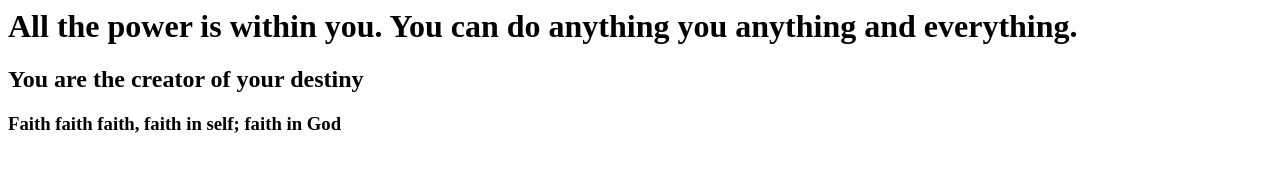
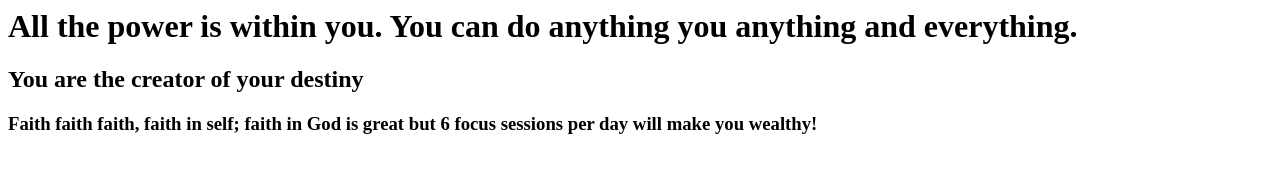
Before and after one commit to scarrington66/firstgitrepo, a plain HTML site: page index.html in a window 1280 px wide. Drawn offline with Linux system fonts and the light colour scheme.

Commit message:
Modified the 3rd message

```diff
--- a/index.html
+++ b/index.html
@@ -2,6 +2,6 @@
 	<body>
 		<h1>All the power is within you. You can do anything you anything and everything.</h1>
 		<h2>You are the creator of your destiny</h2>
-		<h3>Faith faith faith, faith in self; faith in God</h3>
+		<h3>Faith faith faith, faith in self; faith in God is great but 6 focus sessions per day will make you wealthy!</h3>
 	</body>
 </html>
```
